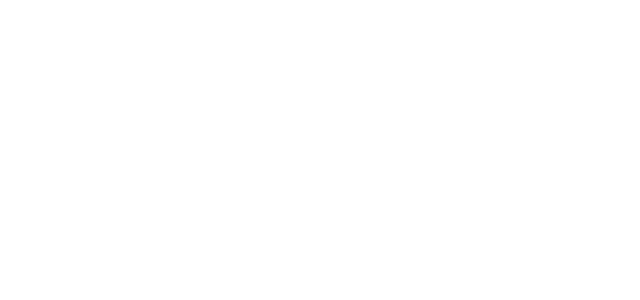
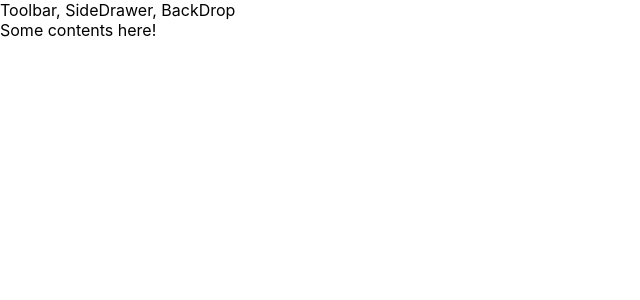
Before and after one commit to xionger/react_web, a React app in the folder burger-builder/: page / in a window 1280 px wide. Shown: the top 300 px of the page, without its empty margins (0-640 px from the left). Built offline with nearby package versions, Linux system fonts and the light colour scheme.

Commit message:
8.124 add Layout component

```diff
--- a/burger-builder/src/App.js
+++ b/burger-builder/src/App.js
@@ -1,8 +1,10 @@
 import React from 'react';
+import Layout from './components/Layout/Layout';
 
 function App() {
   return (
     <div>
+      <Layout>Some contents here!</Layout>
     </div>
   );
 }
--- /dev/null
+++ b/burger-builder/src/components/Layout/Layout.js
@@ -0,0 +1,13 @@
+import React from 'react';
+import Aux from '../../hoc/Aux';
+
+const layout = (props) => (
+    <Aux>
+        <div>Toolbar, SideDrawer, BackDrop</div>
+        <main>
+            {props.children}
+        </main>
+    </Aux>
+);
+
+export default layout;
--- /dev/null
+++ b/burger-builder/src/hoc/Aux.js
@@ -0,0 +1,3 @@
+const aux = (props) => props.children;
+
+export default aux;
```
